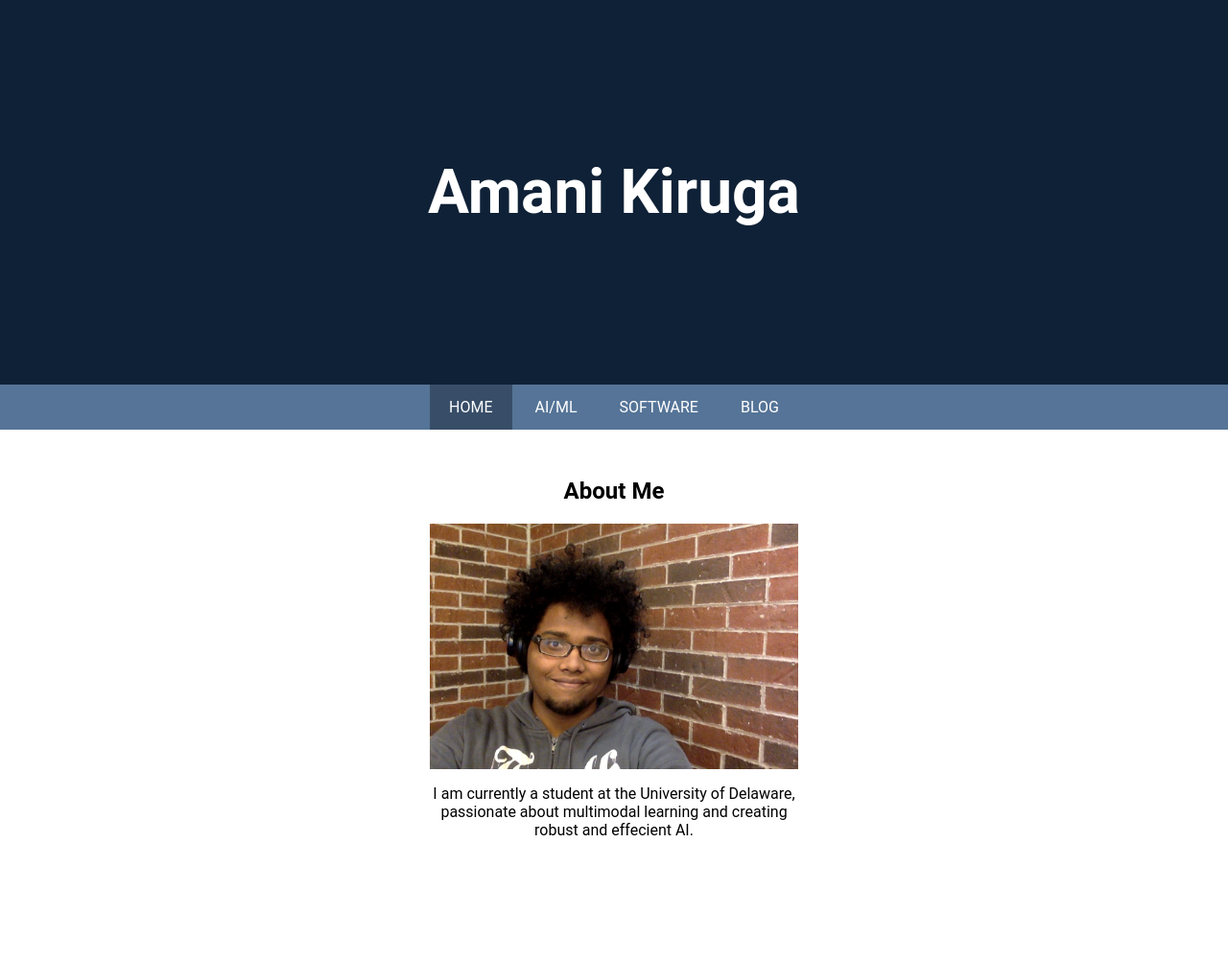
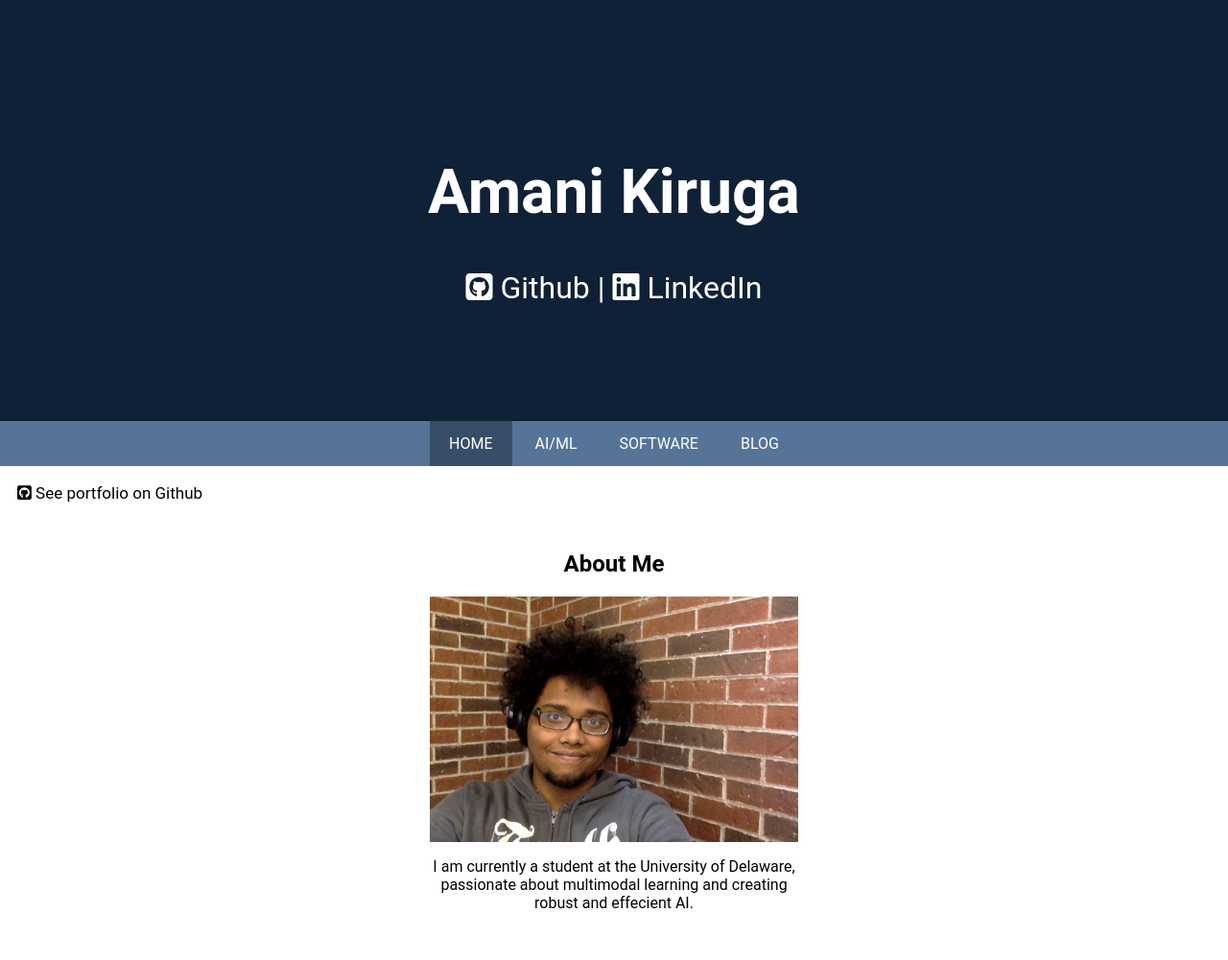
Before and after one commit to amanikiruga/amanikiruga.github.io, a Jekyll site: the page index.html, which Jekyll copies as it is, in a window 1280 px wide. Shown: the whole page at 96% size. Built offline with Jekyll 4.4.1, drawn with Linux system fonts in a browser that asks for light colours; nearby versions of some CDN libraries; before the commit the page ends 925 px from its top, so only the background shows below that.

Commit message:
Add portfolio github link and social icons

```diff
--- a/index.html
+++ b/index.html
@@ -6,16 +6,38 @@
         <meta name="viewport" content="width=device-width, initial-scale=1.0" />
         <title>Amani Kiruga</title>
         <link rel="stylesheet" href="style/main.css" />
+        <script
+            src="https://kit.fontawesome.com/3ca438fced.js"
+            crossorigin="anonymous"
+        ></script>
     </head>
     <body>
         <div id="header-main">
             <h1>Amani Kiruga</h1>
+            <div class="social-icons">
+                <a href="https://github.com/amanikiruga">
+                    <i class="fab fa-github-square"></i> Github</a
+                >
+                <span> | </span>
+
+                <a href="https://linkedin.com/in/amani-kiruga-31714519a">
+                    <i class="fab fa-linkedin"></i>
+                    LinkedIn
+                </a>
+            </div>
         </div>
         <div class="navbar">
             <a href="#" class="active">HOME</a>
             <a href="#">AI/ML</a>
             <a href="/software/changelog">SOFTWARE</a>
             <a href="#">BLOG</a>
+        </div>
+        <div class="portfolio-github">
+            <a
+                href="https://github.com/amanikiruga/amanikiruga.github.io/tree/gh-pages"
+            >
+                <i class="fab fa-github-square"></i> See portfolio on Github</a
+            >
         </div>
         <div id="bio-div">
             <h2 class="head">About Me</h2>
--- a/style/main.css
+++ b/style/main.css
@@ -13,6 +13,19 @@ body {
     background: rgb(15, 33, 54);
     font-size: 32px;
     color: white;
+}
+.social-icons a {
+    text-decoration: none;
+    color: white;
+}
+.portfolio-github {
+    margin-top: 18px;
+    margin-left: 18px;
+}
+.portfolio-github a {
+    text-decoration: none;
+    color: black;
+    font-size: 17px;
 }
 .header-other {
     position: relative;
```
